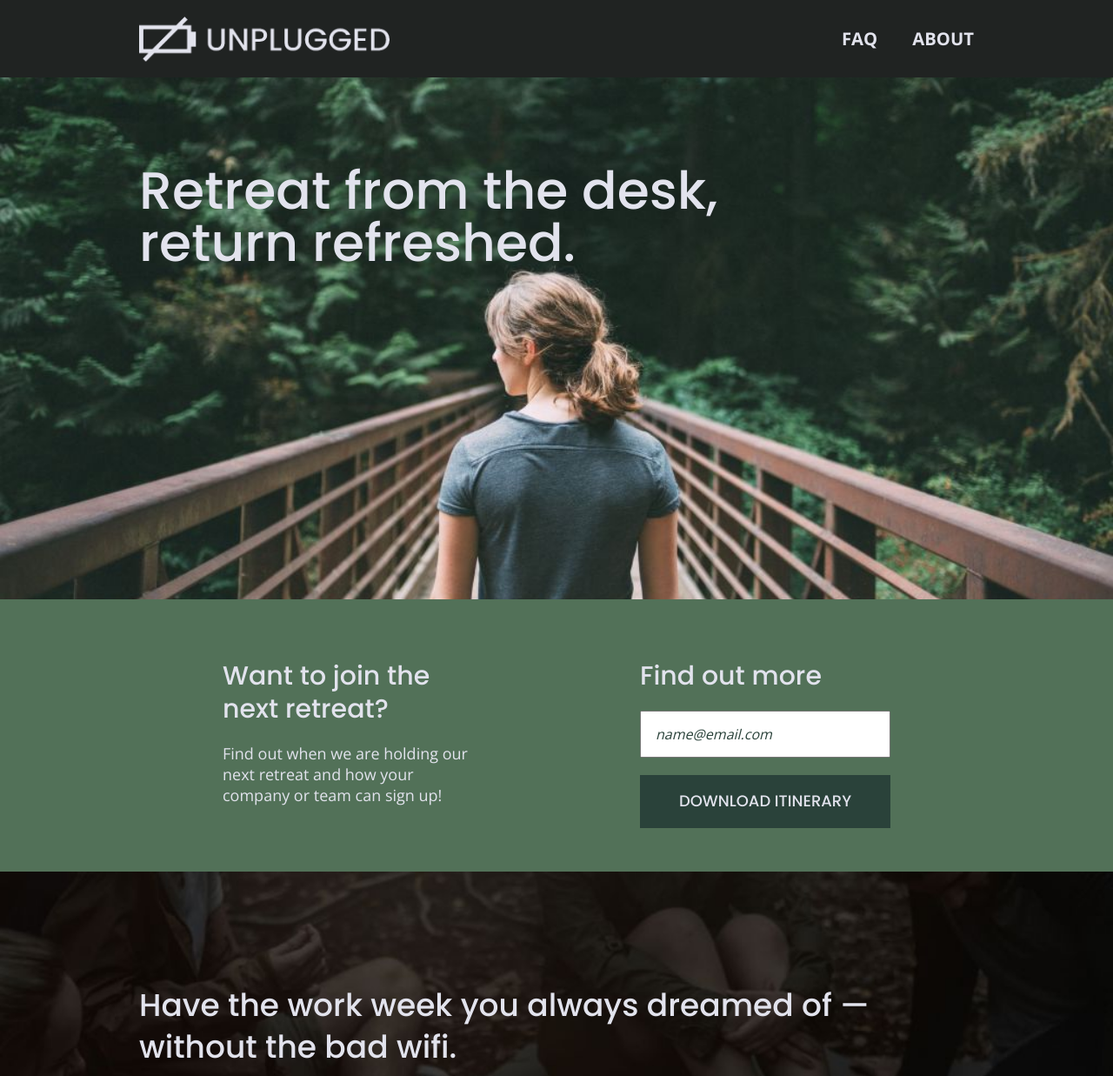
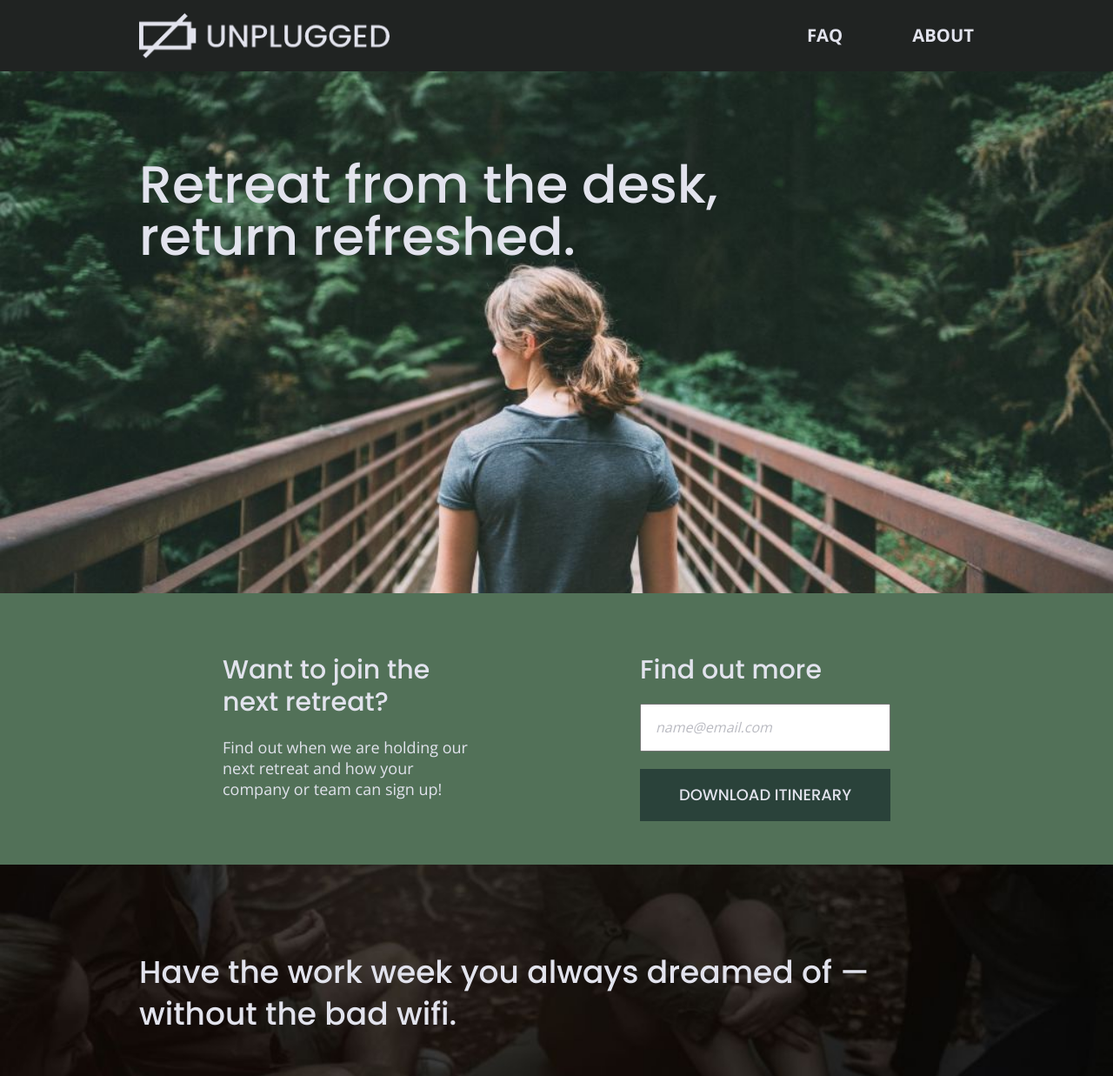
Before and after one commit to noorainfatema/unplugged-retreat-project, a website built with Parcel: page index.html in a window 1280 px wide. Shown: the top 1237 px of the page at 87% size. Built offline with nearby package versions, Linux system fonts and the light colour scheme; files whose address does not match are found by name.

Commit message:
Minor adjustments

```diff
--- a/css/main.css
+++ b/css/main.css
@@ -103,6 +103,8 @@ body {
 ul,
 ol {
  list-style-type: none;
+ margin: 0;
+ padding: 0;
 }
 
 a {
@@ -114,6 +116,7 @@ h2 {
   font-family: 'Poppins', sans-serif;
   font-size: 1.875em;
   font-weight: 500;
+  margin: 0;
 }
 
 h3,
@@ -240,7 +243,6 @@ footer .social-icons p {
 
 footer .social-icons p i {
   font-size: 1.3125em;
-
 }
 
 footer .copyright {
@@ -282,7 +284,7 @@ aside .form {
 input[type=text] {
   box-sizing: border-box;
   width: 100%;
-  color: #2a423a;
+  color: #BABBC2;
   font-style: italic;
   padding: 1em;
 }
@@ -312,7 +314,7 @@ input[type=button] {
 }
 
 .features h2 {
-  margin-bottom: 60px;
+  margin: 0 0 60px 0;
 }
 
 .features article {
@@ -346,7 +348,7 @@ input[type=button] {
 }
 
 .reviews h2 {
-  margin-bottom: 40px;
+  margin: 0 0 40px 0;
   line-height: 1;
 }
 
@@ -538,7 +540,7 @@ faq .content-wrapper {
     /* Header */
 
     header {
-      justify-content: center;
+      justify-content: space-around;
       padding: 33px 0;
     }
 
@@ -784,10 +786,6 @@ faq .content-wrapper {
       flex-basis: 33%;
     }
 
-    .features i {
-      margin-bottom: 30px;
-    }
-
     /* --------- Reviews --------- */
 
     .reviews article div {
```
Also changed, not shown: about/index.html (+1 -1 lines), faq/index.html (+1 -1 lines).
